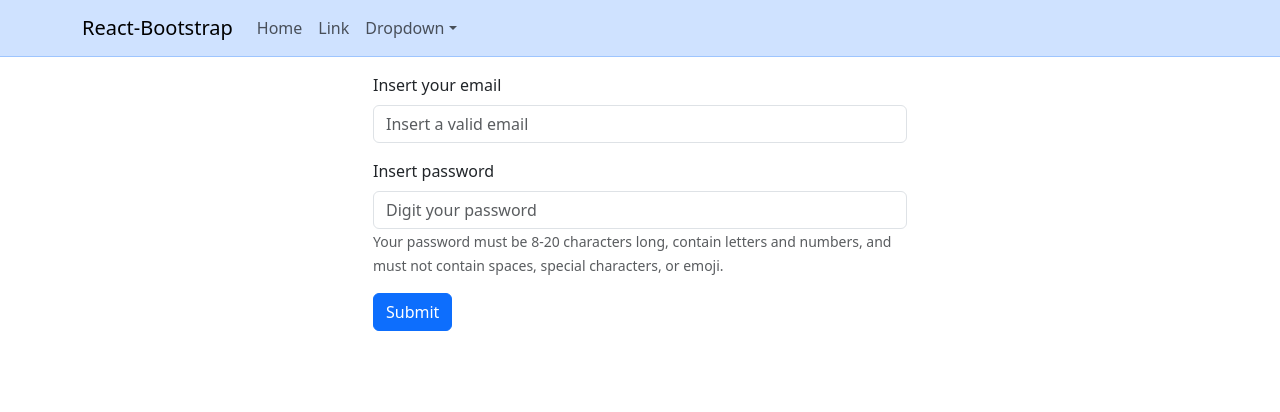
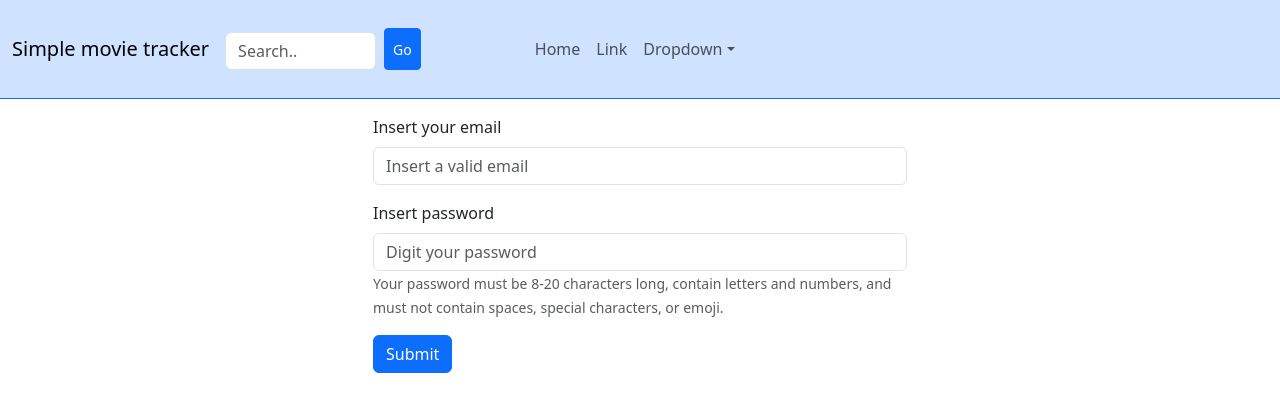
Before and after one commit to HKShinken/movie-tracker, a React (Create React App) app in the folder frontend/: page /login in a window 1280 px wide. Shown: the top 412 px of the page. Built offline with nearby package versions, Linux system fonts and the light colour scheme.

Commit message:
added search bar

```diff
--- a/frontend/src/components/Header.jsx
+++ b/frontend/src/components/Header.jsx
@@ -2,15 +2,24 @@ import Container from 'react-bootstrap/Container';
 import Nav from 'react-bootstrap/Nav';
 import Navbar from 'react-bootstrap/Navbar';
 import NavDropdown from 'react-bootstrap/NavDropdown';
+import SearchBox from './SearchBox';
+
 
 function Header() {
   return (
-    <Navbar expand="lg" className="bg-primary-subtle border-bottom border-primary-subtle" variant="light">
-      <Container>
-        <Navbar.Brand href="#home">React-Bootstrap</Navbar.Brand>
+    <Navbar expand="lg"
+            className="bg-primary-subtle border-bottom border-primary" variant="light">
+
+      <Container fluid>
+        <Navbar.Brand href="#home">Simple movie tracker</Navbar.Brand>
         <Navbar.Toggle aria-controls="basic-navbar-nav" />
+
         <Navbar.Collapse id="basic-navbar-nav">
+
+          <SearchBox />
+
           <Nav className="me-auto">
+
 
             <Nav.Link href="#home">Home</Nav.Link>
             <Nav.Link href="#link">Link</Nav.Link>
@@ -29,6 +38,7 @@ function Header() {
 
           </Nav>
         </Navbar.Collapse>
+
       </Container>
     </Navbar>
   );
--- /dev/null
+++ b/frontend/src/components/SearchBox.jsx
@@ -0,0 +1,46 @@
+import {useState} from 'react';
+import { Form, Badge, Row, Col, Button } from 'react-bootstrap';
+import FormContainer from './FormContainer'
+import { useSelector, useDispatch } from "react-redux";
+import { useNavigate } from 'react-router-dom';
+
+const SearchBox = () => {
+
+  const navigate = useNavigate();
+
+  const [ searchKey, setSearchKey] = useState('');
+  //see later
+  //const { userInfo } = useSelector( (state) => state.auth )
+
+  const handleSubmit = async(e) =>  {
+    e.preventDefault();
+    navigate("/search/" + searchKey)
+
+  }
+
+  return (
+
+      <Form onSubmit={(e) => handleSubmit(e)}
+          className="d-flex gap-2"
+          style={{marginBottom: "20px"}}
+          >
+
+          <Form.Group  controlId="searchForm"
+                       style={{maxWidth:"50%"}}>
+                <Form.Label></Form.Label>
+                <Form.Control type="text"
+                              //required
+
+                              placeholder="Search.."
+                              value = {searchKey}
+                              onChange={(e) => setSearchKey(e.target.value)}
+                  />
+              </Form.Group>
+
+              <Button type="submit" variant="primary" size="sm" style={{marginTop: "20px"}} > Go </Button>
+
+      </Form>
+  );
+}
+
+export default SearchBox;
--- a/frontend/src/index.js
+++ b/frontend/src/index.js
@@ -8,6 +8,7 @@ import  LoginScreen  from "./screens/LoginScreen"
 import  HomePageScreen  from "./screens/HomePageScreen"
 import  FilmPageScreen  from "./screens/FilmPageScreen"
 import  PrivateRoute  from "./components/PrivateRoute"
+import SearchBox from './components/SearchBox';
 
 const root = ReactDOM.createRoot(document.getElementById("root"));
 root.render(
@@ -22,9 +23,11 @@ root.render(
           <Route index={true} path="/" element={<HomePageScreen />} />
           <Route path="/login" element={<LoginScreen />} />
 
+
           { /* private routes, require login*/ }
           <Route path="" element={<PrivateRoute />}>
-              <Route path="/homepage" element={<FilmPageScreen />} />
+              <Route path="/filmpage" element={<FilmPageScreen />} />
+              <Route path="/search/:keyword" element={<FilmPageScreen />} />
           </Route>
 
         </Route>
--- a/frontend/src/screens/FilmPageScreen.jsx
+++ b/frontend/src/screens/FilmPageScreen.jsx
@@ -5,10 +5,14 @@ import FilmCard from '../components/FilmCard';
 import { Button, Col,
          Spinner,
          Container, Row } from 'react-bootstrap';
+import { useParams } from 'react-router-dom';
 
 const FilmPageScreen = () => {
 
-  const { data:filmData, isLoading, refetch , error, isError  } = useGetFilmsQuery()
+  let { keyword } = useParams();
+  keyword =  keyword ? keyword : "avengers";
+  const { data:filmData, isLoading, refetch , error, isError  } = useGetFilmsQuery({keyword})
+
 
   const dispatch = useDispatch()
 
@@ -20,11 +24,12 @@ const FilmPageScreen = () => {
   return (
 
       <Container fluid>
-        { isLoading || !filmData?.Search ? <> <h2>loading ... </h2><Spinner /> </> :
-          <>
+
+        { isLoading ? <> <h2>loading ... </h2><Spinner /> </> :
+          !filmData.Response ? <h2> No Results for "{keyword}" </h2> : <>
             <Row>
                     { filmData.Search.map( (f) =>  (
-                                                      <Col xs={12} md={4}>
+                                                      <Col key={f.imdbID} xs={12} md={4}>
                                                           <FilmCard  fcard = {f} />
                                                       </Col>
                                                   ) )}
--- a/frontend/src/screens/HomePageScreen.jsx
+++ b/frontend/src/screens/HomePageScreen.jsx
@@ -1,5 +1,6 @@
 import { useDispatch } from 'react-redux';
 import { Link } from 'react-router-dom'
+
 
 const HomePageScreen = () => {
 
--- a/frontend/src/screens/LoginScreen.jsx
+++ b/frontend/src/screens/LoginScreen.jsx
@@ -39,7 +39,7 @@ const LoginScreen = () => {
             //sets the lgin credenntials to current session
             dispatch(setUsrCredentials(res))
             if(!isUpdating)
-              navigate("/homepage")
+              navigate("/filmpage")
 
       } catch (err) {
         console.log(err?.data?.message || err.error);
--- a/frontend/src/slices/filmApiSlice.js
+++ b/frontend/src/slices/filmApiSlice.js
@@ -5,13 +5,12 @@ const allApi = apiSlice.injectEndpoints({
   endpoints: (build) => ({
 
         getFilms: build.query({
-
-            query: () => ({
-                url: `/api/film/homepage/`,
+            query: (data) => ({
+                url: `/api/film/filmpage/` + data.keyword,
                 method: 'GET',
             }),
+        }),
 
-        }),
         //overrideExisting: false,
     })
 })
--- a/frontend/src/store.js
+++ b/frontend/src/store.js
@@ -14,7 +14,8 @@ export const store = configureStore({
     [apiSlice.reducerPath]: apiSlice.reducer, //this for api
 
     counter: testReducer, //counter is the state associated to all reducers contained in test reducer
-    auth: authReducer
+    auth: authReducer,
+
 
   },
 
```
Also changed, not shown: 2 other files (tests, documents, lock files or other folders). Lines whose indentation alone changed are shown as unchanged.
